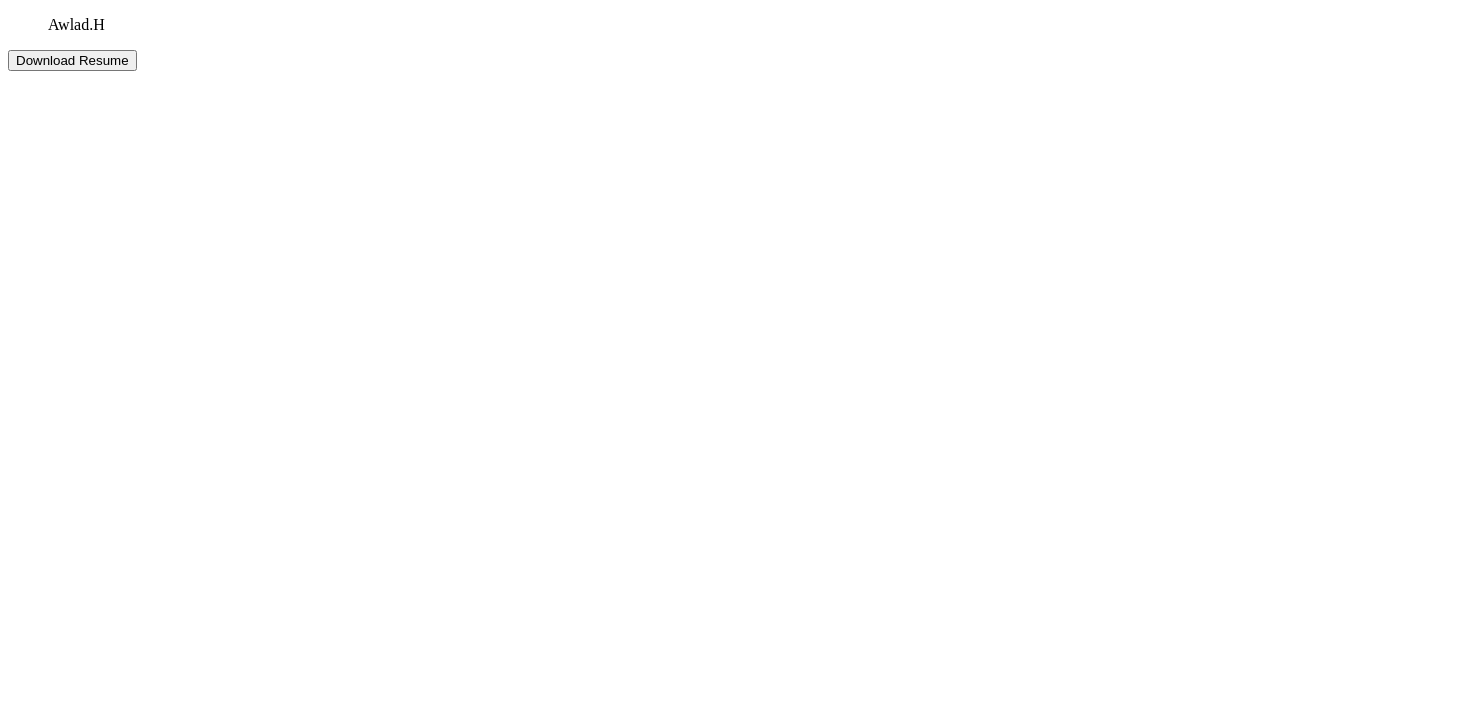
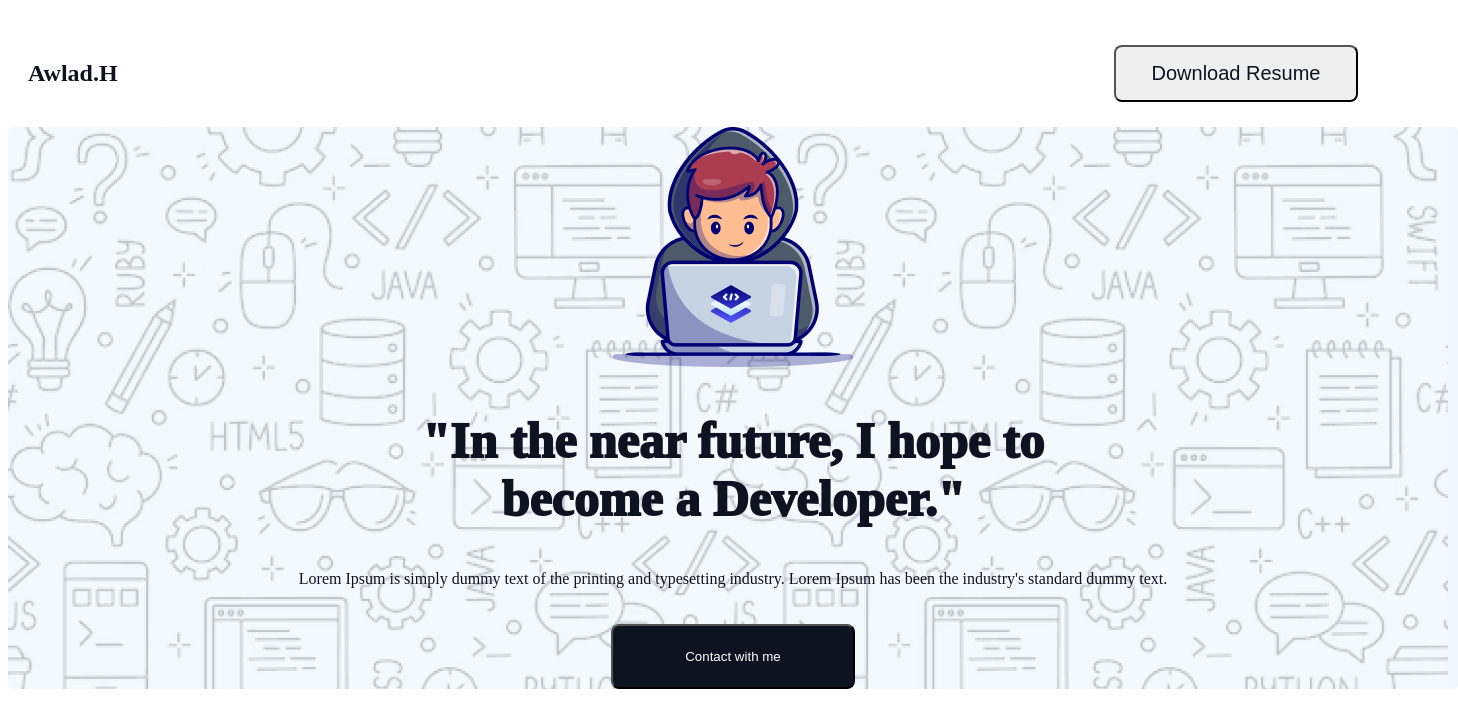
Before and after one commit to sonjoy1s/resume-as, a plain HTML site: page assets/assigment/index.html in a window 1280 px wide. Shown: the whole page, 1458 px wide, since content can reach past the window. Drawn offline with Linux system fonts and the light colour scheme; a web font is replaced by a local one.

Commit message:
added  an index.html and style.css files

```diff
--- a/assets/assigment/index.html
+++ b/assets/assigment/index.html
@@ -4,13 +4,26 @@
     <meta charset="UTF-8">
     <meta name="viewport" content="width=device-width, initial-scale=1.0">
     <title>Resume</title>
+    <link rel="stylesheet" href="style.css">
 </head>
 <body>
-    <header>
-        <nav>
-            <ul>Awlad.H</ul>
-            <button>Download Resume</button>
+    <header class="header-container">
+        <nav class="nav-container">
+            <h1>Awlad.H</h1>
+            <button class="btn">Download Resume</button>
         </nav>
+        <section class="nav-down">
+            <div class="nav-container-down">
+               <img src="photo/image/Group.png" alt="">
+               <h1> "In the near future, I hope to<br>
+                become a Developer."</h1>
+                <p>Lorem Ipsum is simply dummy text of
+                     the printing and typesetting industry.
+                    Lorem Ipsum has been the industry's
+                    standard dummy text.</p>
+                    <button class="btn-1">Contact with me</button>
+            </div>
+        </section>
     </header>
 </body>
 </html>
--- a/assets/assigment/style.css
+++ b/assets/assigment/style.css
@@ -0,0 +1,74 @@
+
+@import url('https://fonts.googleapis.com/css2?family=Azeret+Mono:ital,wght@0,100..900;1,100..900&family=Open+Sans:ital,wght@0,300..800;1,300..800&display=swap');
+
+.azeret-mono-normal{
+    font-family: "Azeret Mono", monospace;
+    font-optical-sizing: auto;
+    font-style: normal;
+  }
+/*header*/
+
+.header-container{
+    width: 1450px;
+    height: 652px;
+    margin-left: auto;
+    margin-right: auto;
+    margin-top: 20px;
+    background-color: #FFFFFF;
+    border: #FFFFFF;
+}
+.nav-container {
+    display: flex;
+    justify-content: space-between;
+    align-items: center;
+    padding: 20px;
+    background-color: shawdow;
+}
+.nav-container h1{
+    color: #0D1321;
+    font-weight: 800;
+    opacity: 100%;
+}
+.btn{
+    color: #0D1321;
+    border-radius: 8px;
+    font-weight: semibold;
+    font-size: 20px;
+    margin-right: 80px;
+    width: 244px;
+    height: 57px;
+}
+
+/*nav-down*/
+.nav-down{
+   background-image: url(photo/image/Hero-bg.png);
+    background-repeat: no-repeat;
+    background-position: top left, bottom right;
+    background-color: aliceblue;
+    border-radius: 5px;
+
+}
+.nav-container-down{
+    text-align: center;
+
+}
+.nav-container-down h1{
+    font-size: 50px;
+    color: #0D1321;
+    font-weight: 998;
+}
+
+.nav-container-down p{
+    font-size: regular;
+    color: #0D1321;
+}
+ .btn-1{
+    color: #FFFFFF;
+    background-color: #0D1321;
+    font-weight: semibold;
+    border-radius: 8px;
+    opacity: 100%;
+    width: 244px;
+    height: 65px;
+    margin-top: 20px;
+}
```
Also changed, not shown: assets/assigment/photo/image/Group 3.png (renamed from assets/Group 3.png), assets/assigment/photo/image/Group 4.png (renamed from assets/Group 4.png), assets/assigment/photo/image/Group.png (renamed from assets/Group.png), assets/assigment/photo/image/Hero-bg.png (renamed from assets/Hero-bg.png), assets/assigment/photo/image/Layer_1.png (renamed from assets/Layer_1.png), assets/assigment/photo/image/css.png (renamed from assets/css.png), assets/assigment/photo/image/facebook.png (renamed from assets/facebook.png), assets/assigment/photo/image/github.png (renamed from assets/github.png), assets/assigment/photo/image/handshake.jpg (renamed from assets/handshake.jpg), assets/assigment/photo/image/html.png (renamed from assets/html.png), assets/assigment/photo/image/js.png (renamed from assets/js.png), assets/assigment/photo/image/linkedin-icon 1.png (renamed from assets/linkedin-icon 1.png), assets/assigment/photo/image/mongodb.png (renamed from assets/mongodb.png), assets/assigment/photo/image/nodejs.png (renamed from assets/nodejs.png), 1 more files.
